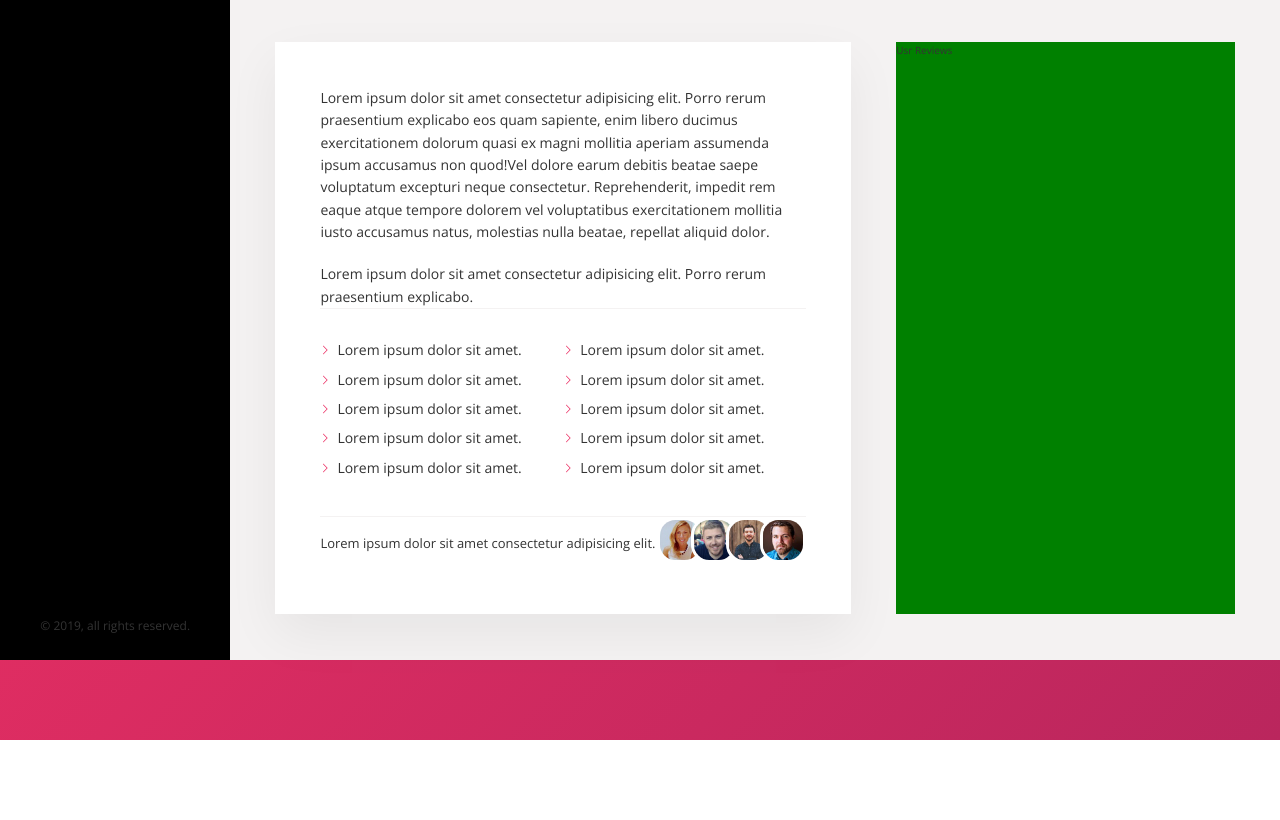
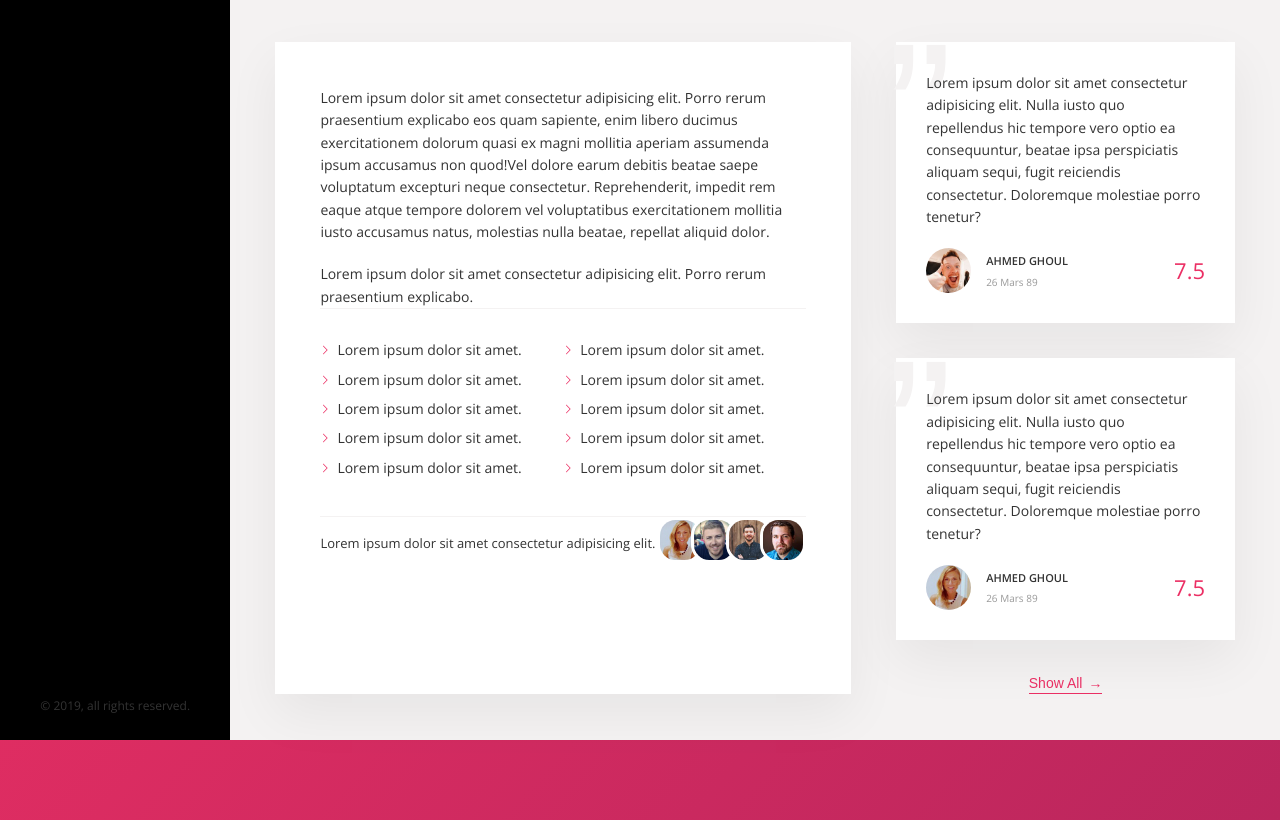
Before and after one commit to ghoul007/Advanced-CSS-Flexbox, a website: page index.html in a window 1280 px wide. Shown: the part 620-1440 px from the top of the page. Before the commit the page ends 1360 px from the top, so only its background shows below. Drawn offline with nearby package versions, Linux system fonts and the light colour scheme.

Commit message:
building review

```diff
--- a/index.html
+++ b/index.html
@@ -204,7 +204,45 @@
 
 
 						<div class="user-reviews">
-							Usr Reviews
+
+							<figure class="review">
+								<blockquote class="review__text">
+									Lorem ipsum dolor sit amet consectetur adipisicing elit. Nulla iusto quo repellendus
+									hic tempore vero optio ea consequuntur, beatae ipsa perspiciatis aliquam sequi,
+									fugit reiciendis consectetur. Doloremque molestiae porro tenetur?
+								</blockquote>
+								<figcaption class="review__user">
+									<img  src="img/user-1.jpg"  class="review__photo" />
+									<div class="review__user-box">
+										<p class="review__user-name">Ahmed GHoul</p>
+										<p class="review__user-date">26 Mars 89</p>
+									</div>
+									<div class="review__rating">7.5</div>
+								</figcaption>
+
+							</figure>
+
+
+
+							<figure class="review">
+								<blockquote class="review__text">
+									Lorem ipsum dolor sit amet consectetur adipisicing elit. Nulla iusto quo repellendus
+									hic tempore vero optio ea consequuntur, beatae ipsa perspiciatis aliquam sequi,
+									fugit reiciendis consectetur. Doloremque molestiae porro tenetur?
+								</blockquote>
+								<figcaption class="review__user">
+									<img  src="img/user-2.jpg"  class="review__photo" />
+									<div class="review__user-box">
+										<p class="review__user-name">Ahmed GHoul</p>
+										<p class="review__user-date">26 Mars 89</p>
+									</div>
+									<div class="review__rating">7.5</div>
+								</figcaption>
+
+							</figure>
+
+                                    <button class="btn-inline"> Show All <span>&rarr;</span></button>
+
 						</div>
 					</div>
 
--- a/sass/_components.scss
+++ b/sass/_components.scss
@@ -292,8 +292,16 @@ align-items: center;
     cursor: pointer;
     transition: all .2s;
 
+    span{
+        margin-left: .2rem;
+        transition: all .2s;
+    }
+
     &:hover{
-        color: var(--color-grey-dark-1)
+        color: var(--color-grey-dark-1);
+          span{
+            margin-left: .8rem;
+            }
     }
 
     &:focus{
@@ -397,3 +405,69 @@ align-items: center;
     }
 
 }
+
+
+/////////////////
+/// REVIEW
+
+.review{
+
+background: #fff;
+padding: 3rem;
+margin-bottom: 3.5rem;
+box-shadow: var(--shadow-light);
+position:  relative;
+
+
+    &__text{
+        margin-bottom: 2rem;
+        z-index: 10;
+        position: relative;
+    }
+
+    &__user{
+        display: flex;
+        align-items: center;
+    }
+
+    &__photo{
+        width: 4.5rem;
+        height:4.5rem;
+        border-radius: 50%;
+        margin-right: 1.5rem;
+    }
+
+    &__user-box{
+        margin-right: auto;
+    }
+
+    &__user-name{
+        font-size: 1.1rem;
+        font-weight: 600;
+        text-transform: uppercase;
+        margin-bottom: .4rem;
+    }
+
+    &__user-date{
+    font-size: 1rem;
+    color: var(--color-grey-dark-3);
+    }
+
+    &__rating{
+        color: var(--color-primary);
+         font-size: 2.2rem;
+          font-weight: 300;
+    }
+
+    &::before{
+        content: '\201D';
+        position: absolute;
+        top: -2.75rem;
+        left: -1rem;
+        line-height: 1;
+        font-size: 20rem;
+        color: var(--color-grey-light-2);
+        font-family: sans-serif;
+        z-index: 1;
+    }
+}
--- a/sass/_layout.scss
+++ b/sass/_layout.scss
@@ -33,6 +33,7 @@
 }
 
 .detail{
+    font-size: 1.4rem;
     display: flex;
     padding: 4.5rem;
     background-color: var(--color-grey-light-2);
@@ -40,7 +41,7 @@
 }
 
 .description{
-    font-size: 1.4rem;
+
     padding: 4.5rem;
     flex: 0 0 60%;
     margin-right: 4.5rem;
@@ -50,6 +51,8 @@
 
 
 .user-reviews{
-background-color: green;
 flex:1;
+display: flex;
+flex-direction: column;
+align-items: center;
 }
```
Also changed, not shown: css/style.css.
